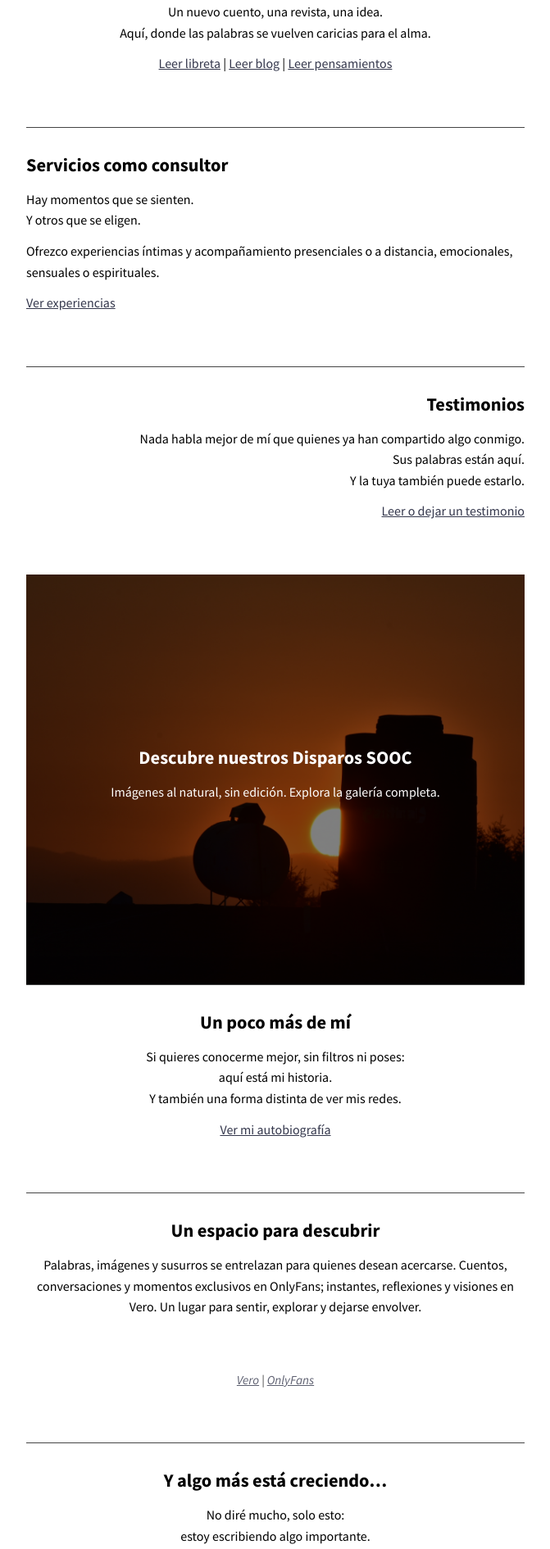
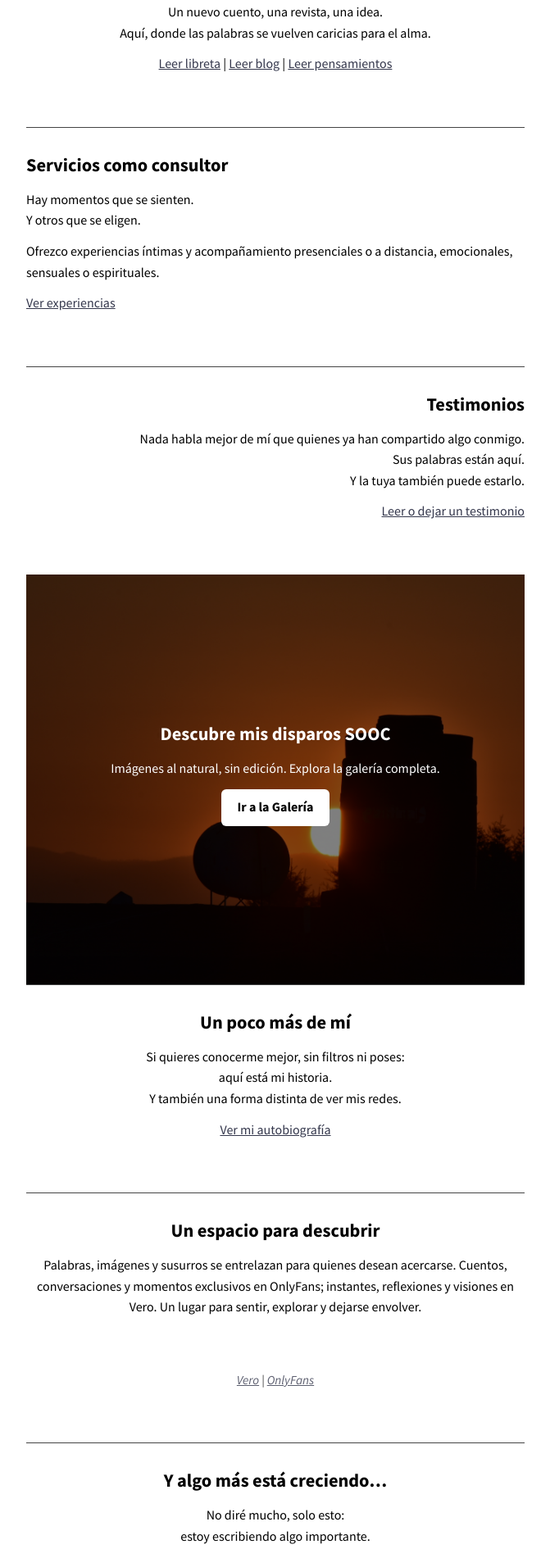
Before and after one commit to KajiiNarumi/iasuarezv, a Jekyll site: the page built from index.html, in a window 1280 px wide. Shown: the part 961-2851 px from the top of the page at 82% size, without its empty margins (304-975 px from the left). Built offline with Jekyll 4.4.1, drawn with Linux system fonts in a browser that asks for light colours; nearby versions of some CDN libraries; the list of posts is cut into pages by our own code.

Commit message:
Update index.html

```diff
--- a/index.html
+++ b/index.html
@@ -55,8 +55,9 @@ entries_layout: list
 
 <div class="banner-sooc">
   <div class="banner-text">
-    <h2>Descubre nuestros Disparos SOOC</h2>
+    <h2>Descubre mis disparos SOOC</h2>
     <p>Imágenes al natural, sin edición. Explora la galería completa.</p>
+    <p><a class="btn-galeria" href="/galeria/">Ir a la Galería</a></p>
   </div>
 </div>
 
@@ -173,6 +174,17 @@ document.addEventListener("DOMContentLoaded", function() {
     padding-top: 2rem;
   }
 
+
+
+.banner-sooc::before {
+  content: "";
+  position: absolute;
+  top: 0; left: 0;
+  width: 100%; height: 100%;
+  background: radial-gradient(circle, rgba(0,0,0,0) 60%, rgba(0,0,0,0.7) 100%);
+  z-index: 1;
+}
+
 .banner-sooc {
   width: 100%;
   height: 500px;
@@ -201,6 +213,22 @@ document.addEventListener("DOMContentLoaded", function() {
   z-index: 2;
 }
 
+  .btn-galeria {
+  display: inline-block;
+  padding: 0.6rem 1.2rem;
+  background: white;
+  color: black;
+  font-weight: 600;
+  border-radius: 6px;
+  text-decoration: none;
+  transition: background 0.3s, color 0.3s;
+}
+
+.btn-galeria:hover {
+  background: #eee;
+  color: #111;
+}
+
 
 
 </style>
```
